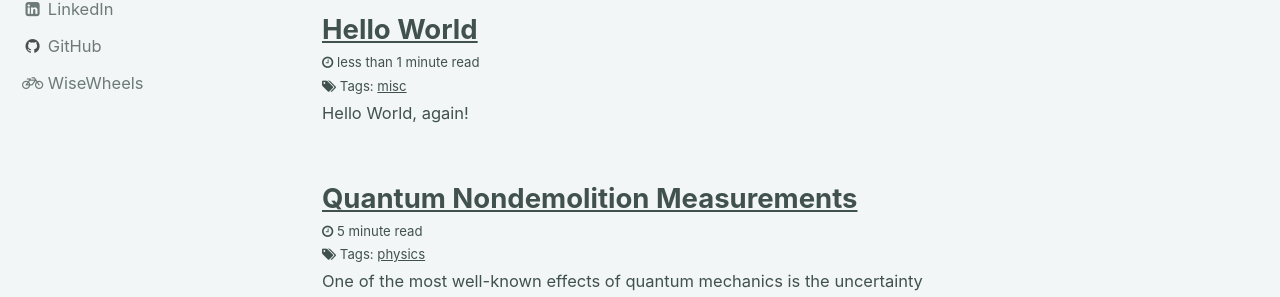
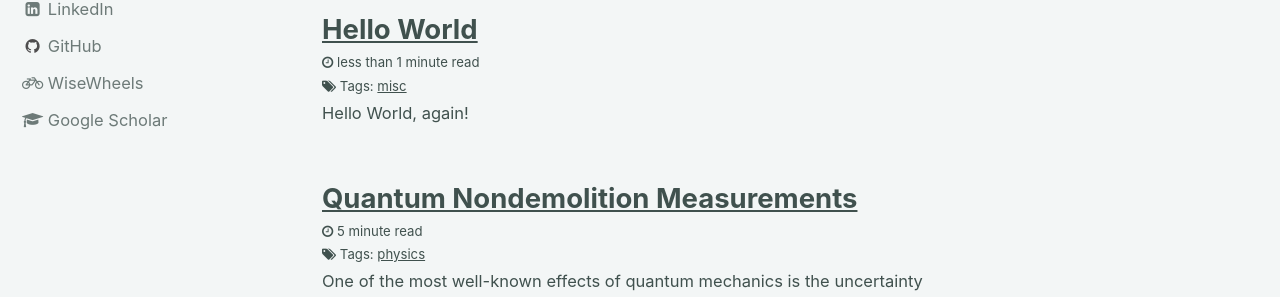
Before and after one commit to changyaochen/changyaochen.github.io, a Jekyll site: the page built from index.html, in a window 1280 px wide. Shown: the part 383-680 px from the top of the page. Built offline with Jekyll 4.4.1, drawn with Linux system fonts in a browser that asks for light colours; the list of posts is cut into pages by our own code.

Commit message:
add google scholar link

```diff
--- a/_includes/author-profile-custom-links.html
+++ b/_includes/author-profile-custom-links.html
@@ -9,4 +9,10 @@
     <a href="http://www.wisewheels.us" itemprop="sameAs">
       <i class="fa fa-fw fa-bicycle" aria-hidden="true"></i> WiseWheels
     </a>
-  </li>
+</li>
+
+<li>
+    <a href="https://scholar.google.com/citations?user=MJE6RkMAAAAJ&hl=en" itemprop="sameAs">
+      <i class="fa fa-fw fa-graduation-cap" aria-hidden="true"></i> Google Scholar
+    </a>
+</li>
```
